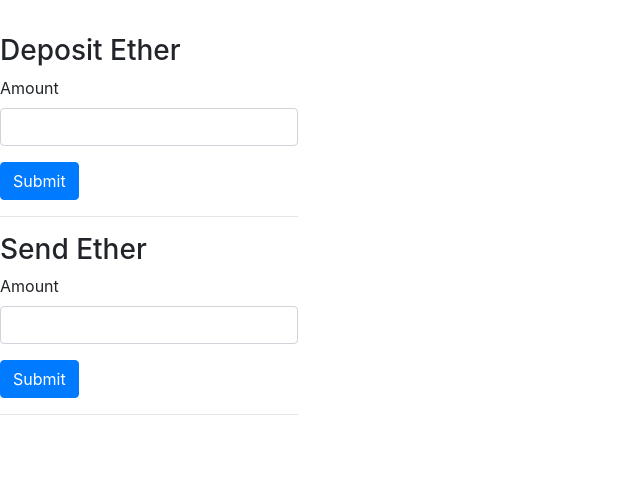
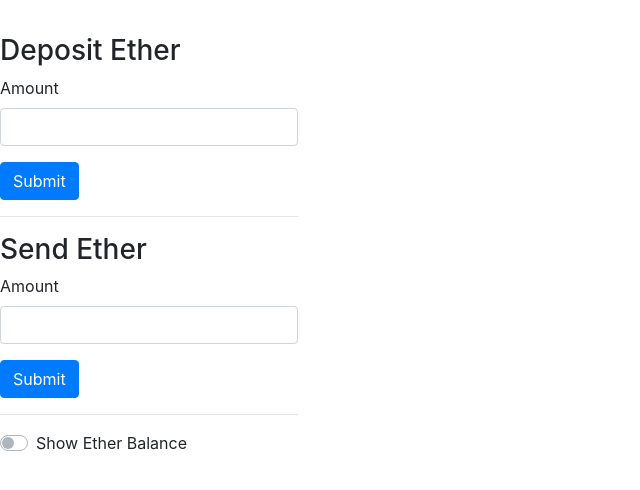
Before and after one commit to RyN21/ether_wallet_ETB, a website built with webpack: page public/index.html in a window 1280 px wide. Shown: the part 70-560 px from the top of the page, without its empty margins (0-640 px from the left). Built offline with nearby package versions, Linux system fonts and the light colour scheme.

Commit message:
Create toggle switch to show ether balance

```diff
--- a/public/index.html
+++ b/public/index.html
@@ -32,8 +32,12 @@
 
           <hr>
 
-
-
+          <form id="balance-of">
+            <div class="custom-control custom-switch">
+              <input class="custom-control-input" type="checkbox" id="balance">
+              <label class="custom-control-label" for="balance">Show Ether Balance</label>
+            </div>
+          </form>
         </div>
       </div>
     </div>
```
